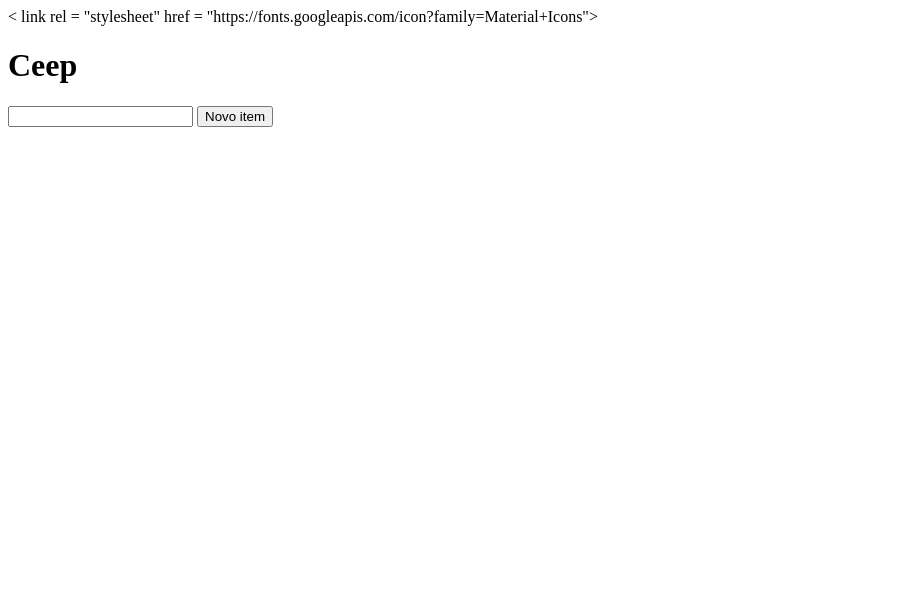
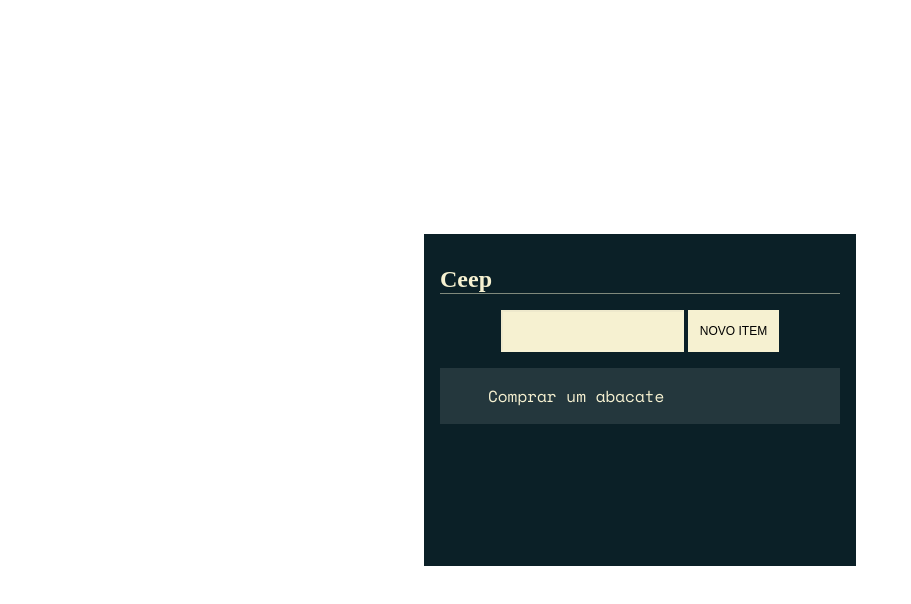
Before and after one commit to Danses9/JS-Web---DOM, a plain HTML site: page index.html in a window 1280 px wide. Shown: the whole page, without its empty margins (0-911 px from the left). Drawn offline with nearby package versions, Linux system fonts and the light colour scheme; a web font is replaced by a local one.

Commit message:
Código refatorado

```diff
--- /dev/null
+++ b/assets/css/style.d.css
@@ -0,0 +1,169 @@
+body {
+    margin: 0;
+}
+
+.app {
+    display: flex;
+    align-items: center;
+    justify-content: center;
+    width: 100vw;
+    min-height: 100vh;
+}
+
+.todo-list {
+    background-color: #0B2027;
+    font-family: "Space Mono", monospace;
+    padding: 1rem;
+    min-width: 400px;
+    min-height: 300px;
+}
+
+.title {
+    border-bottom: 1px solid rgba(246, 241, 209, 0.5);
+    font-size: 1.5rem;
+    font-family: "BioRhyme", serif;
+    color: #F6F1D1;
+}
+
+.form {
+    display: flex;
+    justify-content: center;
+}
+
+.form-input,
+.form-button {
+    border-radius: 0;
+    padding: 0.75rem;
+    font-size: 0.75rem;
+}
+
+.form-input {
+    outline: none;
+    background-color: #F6F1D1;
+    border-color: rgba(255, 255, 255, 0.1);
+}
+
+.form-button {
+    border: 1px;
+    background: #F6F1D1;
+    text-transform: uppercase;
+    cursor: pointer;
+    margin-left: 0.25rem;
+}
+
+.form-button:hover {
+    color: #F6F1D1;
+    background: rgba(246, 241, 209, 0.1);
+}
+
+body {
+    margin: 0;
+}
+
+.app {
+    display: flex;
+    align-items: center;
+    justify-content: center;
+    width: 100vw;
+    min-height: 100vh;
+}
+
+.todo-list {
+    background-color: #0B2027;
+    font-family: "Space Mono", monospace;
+    padding: 1rem;
+    min-width: 400px;
+    min-height: 300px;
+}
+
+.title {
+    border-bottom: 1px solid rgba(246, 241, 209, 0.5);
+    font-size: 1.5rem;
+    font-family: "BioRhyme", serif;
+    color: #F6F1D1;
+}
+
+.form {
+    display: flex;
+    justify-content: center;
+}
+
+.form-input,
+.form-button {
+    border-radius: 0;
+    padding: 0.75rem;
+    font-size: 0.75rem;
+}
+
+.form-input {
+    outline: none;
+    background-color: #F6F1D1;
+    border-color: rgba(255, 255, 255, 0.1);
+}
+
+.form-button {
+    border: 1px;
+    background: #F6F1D1;
+    text-transform: uppercase;
+    cursor: pointer;
+    margin-left: 0.25rem;
+}
+
+.form-button:hover {
+    color: #F6F1D1;
+    background: rgba(246, 241, 209, 0.1);
+}
+
+.list {
+    padding: 0;
+    list-style: none;
+    width: 100%;
+}
+
+.task {
+    background-color: rgba(255, 255, 255, 0.1);
+    color: #F6F1D1;
+    display: flex;
+    justify-content: space-between;
+    margin-bottom: 0.5rem;
+    padding: 1rem 3rem;
+}
+
+.check-button,
+.delete-button {
+    background-color: #F6F1D1;
+    border: none;
+    box-shadow: 0 0 8px rgba(0, 0, 0, 0.1);
+    outline: none;
+    border-radius: 2px;
+    cursor: pointer;
+}
+
+.task.done.check-button {
+    background-color: #46494C;
+    color: #F6F1D1;
+}
+
+.check-icon {
+    display: block;
+    padding: 1px;
+    width: 10px;
+    height: 10px;
+    background-color: transparent;
+    border-radius: 50%;
+}
+
+.task.done.check-icon {
+    background-color: #0B2027;
+}
+
+.content {
+    margin: 0;
+}
+
+.task.done.content {
+    text-decoration: line-through;
+}
+
+
+/*# sourceMappingURL=style.css.map */
--- a/index.html
+++ b/index.html
@@ -1,27 +1,25 @@
 <!DOCTYPE html>
-<html lang = "en">
+<html lang="en">
     <head>
-  <meta charset = "UTF-8">
-  <meta name = "viewport" content = "width = device-width,initial-scale = 1.0">
-  <link rel = "stylesheet" href = "./assets/css/style.css">
-  <link rel = "stylesheet" href = "https://fonts.googleapis.com/css2?family=BioRhyme&family=Space+Mono&display=swap ">
-  < link  rel = "stylesheet" href = "https://fonts.googleapis.com/icon?family=Material+Icons">
-  <title> Ceep </title>
+        <meta charset="UTF-8">
+        <meta name="viewport" content="width=device-width,initial-scale=1.0">
+        <link rel="stylesheet" href="./assets/css/style.d.css">
+        <link rel="stylesheet" href="https://fonts.googleapis.com/css2?family=BioRhyme&family=Space+Mono&display=swap">
+        <link rel="stylesheet" href="https://fonts.googleapis.com/icon?family=Material+Icons">
+        <title>Ceep</title>
     </head>
     <body>
-  <div class = "app">
-    <div class = "todo-list">
-      <h1 class = "title">
-        Ceep
-      </h1>
-
-      <form class = "form" action = "">
-        <input class = "form-input" type = " text ">
-        <button class = "form-button"> Novo item </button>
+        <div class="app">
+        <div class="todo-list">
+            <h1 class="title">Ceep</h1>
+            <form class="form"action="">
+                <input class="form-input" type="text">
+                <button class="form-button">Novo item</button>
             </form>
-
-      <ul class = "list">
-
+            <ul class="list">
+                <li class="task">
+                    <p class="content">Comprar um abacate</p>
+                </li>
             </ul>
         </div>
     </body>
```
Also changed, not shown: 1 other file. Lines whose indentation alone changed are shown as unchanged.
